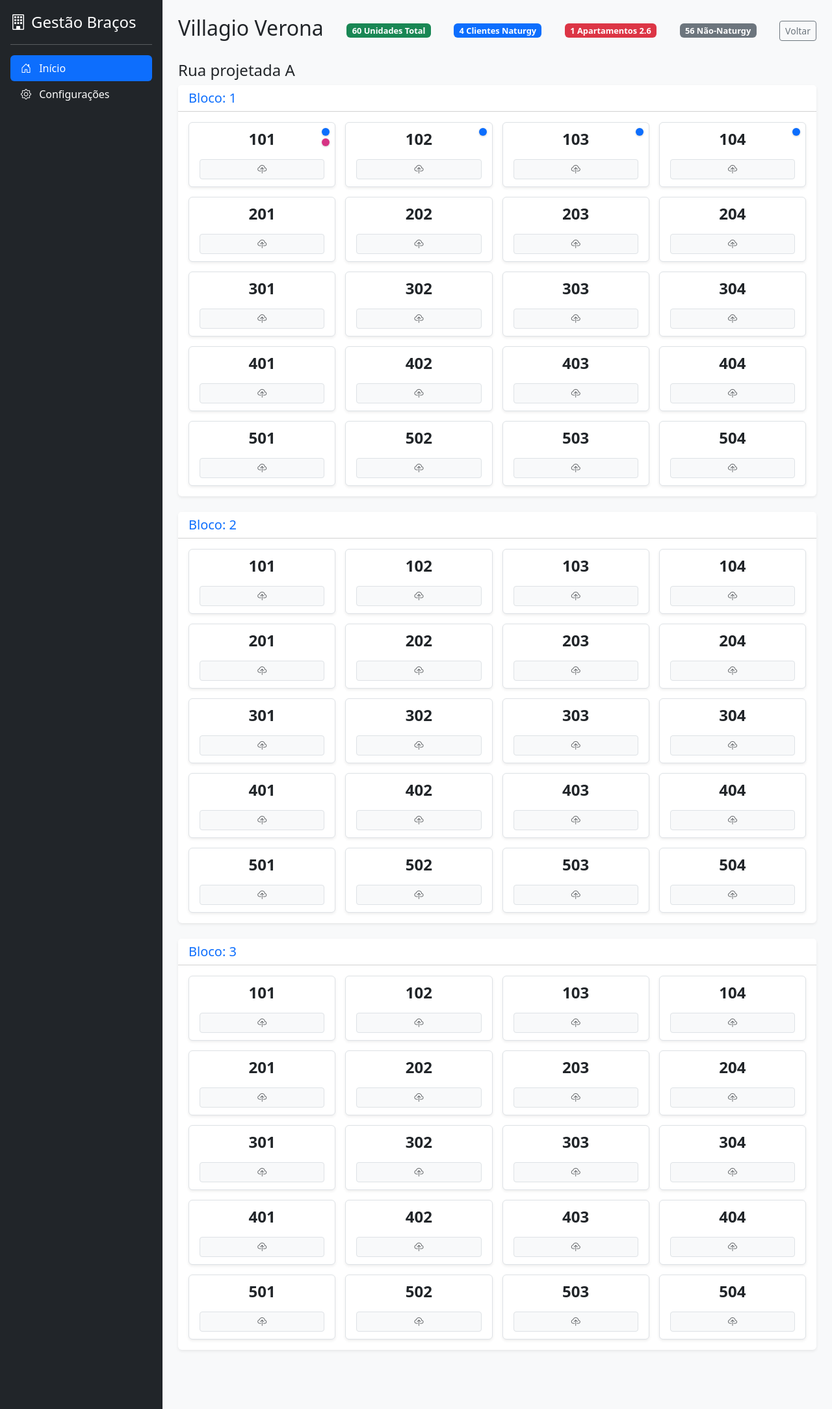
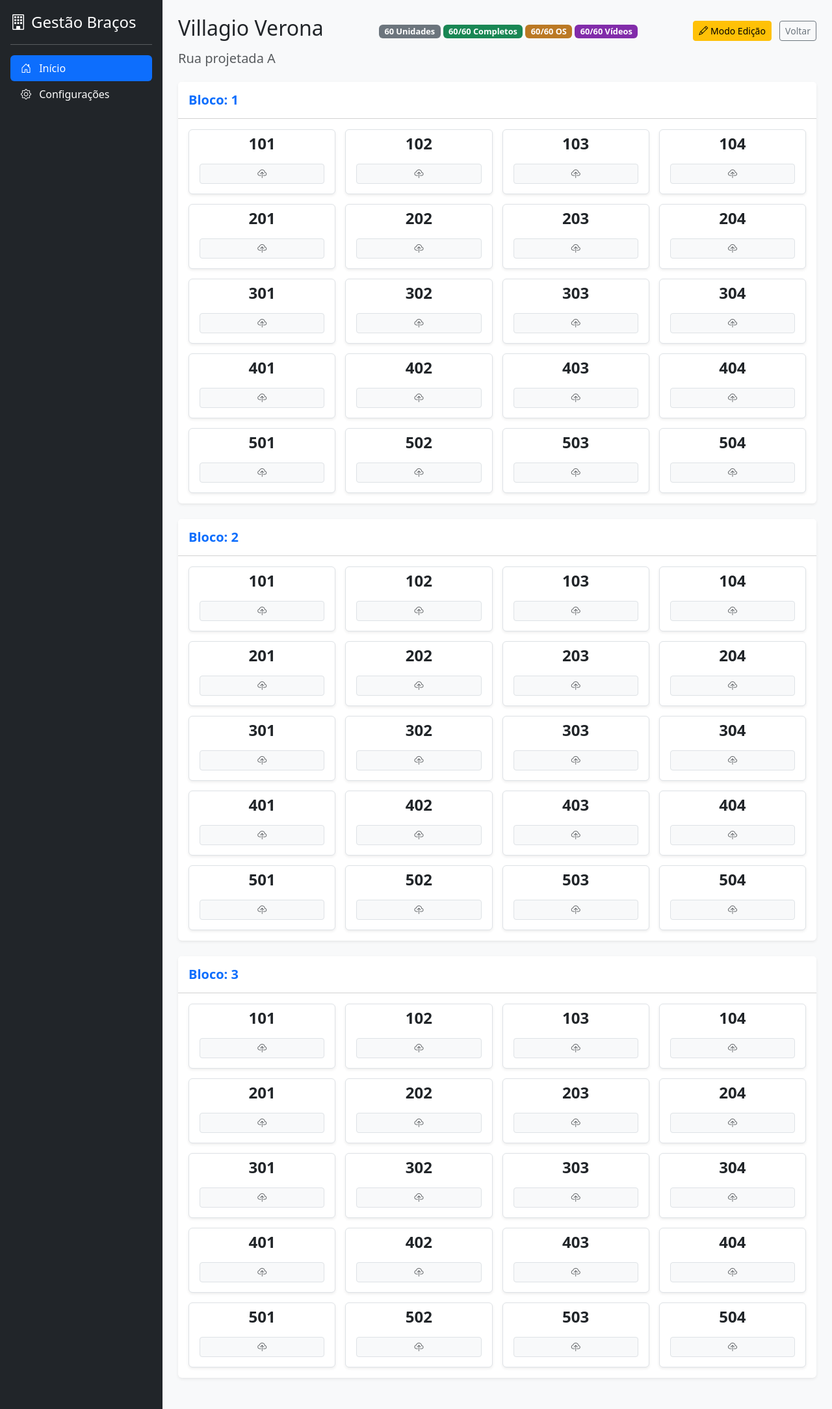
Before and after one commit to gabrieltrabr/Helper-Conversao, a Django app: page /condominio/3/ in a window 1280 px wide. Shown: the whole page at 65% size. Run offline with Django 5.2, Linux system fonts and the light colour scheme; data comes from the database, SQL or seed files in the repository; both versions use the stored data as it was after the commit.

Commit message:
Correção modo-edição/modo-upload
Separei a visualização, para que os indicadores na tela de upload mostre se tem upload de OS ou Vídeo ao invés das infos de estrutura (naturgy/2.6).

Futuramente esses indicadores de estrutura vão servir para o layout de impressão e cálculo de material.

```diff
--- a/starter/core/models.py
+++ b/starter/core/models.py
@@ -28,6 +28,24 @@ class Condominio(models.Model):
     @property
     def total_outros(self):
         return Apartamento.objects.filter(naturgy=False, bloco__condominio=self).count()
+
+    # NOVAS PROPRIEDADES DE CONTAGEM PARA AS BADGES
+    @property
+    def total_os(self):
+        from .models import Apartamento
+        # Conta os que NÃO estão com o arquivo de OS vazio
+        return Apartamento.objects.filter(bloco__condominio=self).exclude(arquivo_os='').count()
+
+    @property
+    def total_videos(self):
+        from .models import Apartamento
+        return Apartamento.objects.filter(bloco__condominio=self).exclude(arquivo_video='').count()
+
+    @property
+    def total_completos(self):
+        from .models import Apartamento
+        # Conta os que têm OS E Vídeo
+        return Apartamento.objects.filter(bloco__condominio=self).exclude(arquivo_os='').exclude(arquivo_video='').count()
 
 class Bloco(models.Model):
     condominio = models.ForeignKey('Condominio', on_delete=models.CASCADE, related_name='blocos')
@@ -70,6 +88,11 @@ class Apartamento(models.Model):
     numero = models.CharField(max_length=10)
     naturgy = models.BooleanField(default=False)
     ap_2p6 = models.BooleanField(default=False)
+    arquivo_os = models.FileField(upload_to='os/', null=True, blank=True)
+    arquivo_video = models.FileField(upload_to='videos/', null=True, blank=True)
+
+    class Meta:
+        ordering = ['numero']
 
     def __str__(self):
         return f"{self.bloco} - Apto {self.numero}"
--- a/starter/core/templates/core/detalhe_condominio.html
+++ b/starter/core/templates/core/detalhe_condominio.html
@@ -2,14 +2,13 @@
 
 {% block conteudo %}
 <style>
-    /* O Grid Dinâmico */
+    /* Seus estilos originais preservados */
     .grid-dinamico {
         display: grid;
         grid-template-columns: repeat(var(--colunas, 4), 1fr);
         gap: 15px;
     }
 
-    /* O Card do Apartamento */
     .apto-card {
         position: relative;
         min-height: 100px;
@@ -25,68 +24,122 @@
         box-shadow: 0 .5rem 1rem rgba(0,0,0,.15)!important;
     }
 
-    /* Bolinhas de Status */
     .status-indicator {
         position: absolute;
         right: 8px;
         width: 12px;
         height: 12px;
         border-radius: 50%;
-        /* border: 2px solid white; */
         box-shadow: 0 1px 3px rgba(0,0,0,0.2);
     }
 
     .indicator-naturgy { top: 8px; background-color: #0d6efd; }
-    .indicator-ap26 { top: 24px; background-color: #d63384; }
+    .indicator-ap_2p6 { top: 24px; background-color: #d63384; }
+    .indicator-os { top: 8px; background-color: #bb7924; } /* Verde Sucesso */
+    .indicator-video { top: 24px; background-color: #822caa; } /* Laranja */
+
+    .badge-os { background-color: #bb7924 !important; color: white; }
+    .badge-video { background-color: #822caa !important; color: white; }
 
     @media (max-width: 768px) {
         .grid-dinamico { grid-template-columns: repeat(3, 1fr) !important; }
     }
+
+    /* --- LÓGICA DO MODO EDIÇÃO (SEM JS) --- */
+    #toggle-edicao { display: none; }
+
+    /* Quando o checkbox estiver marcado, mude o estilo dos irmãos abaixo */
+    #toggle-edicao:checked ~ .cabecalho-acoes .btn-editar { display: none !important; }
+    #toggle-edicao:checked ~ .cabecalho-acoes .btn-salvar { display: inline-block !important; }
+
+    #toggle-edicao:checked ~ .area-blocos .modo-upload { display: none !important; }
+    #toggle-edicao:checked ~ .area-blocos .modo-edicao { display: block !important; }
+
+    /* Esconde os indicadores de OS/Vídeo quando no Modo Edição */
+    #toggle-edicao:checked ~ .area-blocos .indicadores-upload { display: none !important; }
 </style>
 
-<div class="d-flex justify-content-between align-items-center mb-4">
+<form method="POST" action="{% url 'detalhe_condominio' condominio.pk %}">
+    {% csrf_token %}
+
+    <input type="checkbox" id="toggle-edicao">
+
+    <div class="d-flex justify-content-between align-items-center mb-2 cabecalho-acoes">
         <h2>{{ condominio.nome }}</h2>
 
-    <span class="badge bg-success ms-1.5" style="font-size: 0.8em; vertical-align: middle;">
-            {{ condominio.total_apartamentos }} Unidades Total
+        <div>
+            <span class="badge bg-secondary" style="font-size: 0.8em;">
+                {{ condominio.total_apartamentos }} Unidades
             </span>
-    <span class="badge bg-primary ms-1.5" style="font-size: 0.8em; vertical-align: middle;">
-            {{ condominio.total_aps_naturgy }} Clientes Naturgy
+            <span class="badge bg-success" style="font-size: 0.8em;">
+                {{ condominio.total_completos }}/{{ condominio.total_apartamentos }} Completos
             </span>
-    <span class="badge bg-danger ms-1.5" style="font-size: 0.8em; vertical-align: middle;">
-            {{ condominio.total_aps_2p6 }} Apartamentos 2.6
+            <span class="badge badge-os" style="font-size: 0.8em;">
+                {{ condominio.total_os }}/{{ condominio.total_apartamentos }} OS
             </span>
-    <span class="badge bg-secondary ms-1.5" style="font-size: 0.8em; vertical-align: middle;">
-            {{ condominio.total_outros }} Não-Naturgy
+            <span class="badge badge-video" style="font-size: 0.8em;">
+                {{ condominio.total_videos }}/{{ condominio.total_apartamentos }} Vídeos
             </span>
+        </div>
+
+        <div>
+            <label for="toggle-edicao" class="btn btn-warning btn-sm me-2 btn-editar mb-0" style="cursor: pointer;">
+                <i class="bi bi-pencil"></i> Modo Edição
+            </label>
+
+            <button type="submit" class="btn btn-success btn-sm me-2 btn-salvar" style="display: none;">
+                <i class="bi bi-check-lg"></i> Salvar Alterações
+            </button>
+
             <a href="{% url 'index' %}" class="btn btn-outline-secondary btn-sm">Voltar</a>
         </div>
-<h4>{{ condominio.endereco }}</h4>
+    </div>
 
+    <h5 class="text-muted mb-4">{{ condominio.endereco }}</h5>
+
+    <div class="area-blocos">
         {% for bloco in condominio.blocos.all %}
             <div class="card mb-4 border-0 shadow-sm">
-        <div class="card-header bg-white">
-            <h5 class="mb-0 text-primary">Bloco: {{ bloco.nome }}</h5>
+                <div class="card-header bg-white py-3">
+                    <h5 class="mb-0 text-primary fw-bold">Bloco: {{ bloco.nome }}</h5>
                 </div>
                 <div class="card-body">
                     <div class="grid-dinamico" style="--colunas: {{ bloco.qtd_ap_por_andar|default:4 }};">
 
                         {% for apto in bloco.apartamentos.all %}
                             <div class="border rounded bg-white shadow-sm apto-card">
-                        {% if apto.naturgy %}
-                            <div class="status-indicator indicator-naturgy" title="Naturgy"></div>
+
+                                <div class="indicadores-upload">
+                                    {% if apto.arquivo_os %}
+                                        <div class="status-indicator indicator-os" title="OS Enviada"></div>
                                     {% endif %}
 
-                        {% if apto.ap_2p6 %}
-                            <div class="status-indicator indicator-ap26" title="AP 2.6"></div>
+                                    {% if apto.arquivo_video %}
+                                        <div class="status-indicator indicator-video" title="Vídeo Enviado"></div>
                                     {% endif %}
+                                </div>
 
                                 <h4 class="mb-0 fw-bold text-dark">{{ apto.numero }}</h4>
 
-                        <div class="mt-3 w-100 px-3">
-                            <button class="btn btn-sm btn-light w-100 border text-muted">
+                                <div class="mt-3 w-100 px-3 pb-2">
+                                    <div class="modo-upload">
+                                        <button type="button" class="btn btn-sm btn-light w-100 border text-muted">
                                             <i class="bi bi-cloud-upload"></i>
                                         </button>
+                                    </div>
+
+                                    <div class="modo-edicao text-start" style="display: none;">
+                                        <div class="form-check" style="min-height: auto;">
+                                            <input type="checkbox" class="form-check-input" name="naturgy_{{ apto.id }}"
+                                                   id="nat_{{ apto.id }}" {% if apto.naturgy %}checked{% endif %}>
+                                            <label class="form-check-label" style="font-size: 0.8rem;" for="nat_{{ apto.id }}">Naturgy</label>
+                                        </div>
+                                        <div class="form-check" style="min-height: auto;">
+                                            <input type="checkbox" class="form-check-input" name="ap_2p6_{{ apto.id }}"
+                                                   id="ap_2p6_{{ apto.id }}" {% if apto.ap_2p6 %}checked{% endif %}>
+                                            <label class="form-check-label" style="font-size: 0.8rem;" for="ap_2p6_{{ apto.id }}">AP 2.6</label>
+                                        </div>
+                                    </div>
                                 </div>
                             </div>
                         {% endfor %}
@@ -97,5 +150,6 @@
         {% empty %}
             <p>Este condomínio ainda não possui blocos cadastrados.</p>
         {% endfor %}
-
+    </div>
+</form>
 {% endblock %}
--- a/starter/core/views.py
+++ b/starter/core/views.py
@@ -1,5 +1,5 @@
-from django.shortcuts import render, get_object_or_404
-from .models import Condominio
+from django.shortcuts import render, get_object_or_404, redirect
+from .models import Condominio, Apartamento
 from datetime import date
 
 def index(request):
@@ -22,7 +22,19 @@ def detalhe_condominio(request, pk):
 
     # 2. O Django já faz a mágica: como usamos 'related_name' no Model,
     # condominio.blocos.all() já traz todos os blocos deste condomínio.
+    if request.method == 'POST':
+        # Busca todos os apartamentos do condomínio
+        apartamentos = Apartamento.objects.filter(bloco__condominio=condominio)
 
+        # O HTML só manda no POST as caixas que estiverem marcadas
+        for apto in apartamentos:
+            apto.naturgy = f'naturgy_{apto.id}' in request.POST
+            apto.ap_2p6 = f'ap_2p6_{apto.id}' in request.POST
+
+        # bulk_update salva todos de uma só vez (eficiência máxima)
+        Apartamento.objects.bulk_update(apartamentos, ['naturgy', 'ap_2p6'])
+
+        return redirect('detalhe_condominio', pk=condominio.pk)
     contexto = {
         'condominio': condominio,
     }
```
Also changed, not shown: starter/core/migrations/0005_alter_apartamento_options_apartamento_arquivo_os_and_more.py (added), starter/db.sqlite3. Lines whose indentation alone changed are shown as unchanged.
